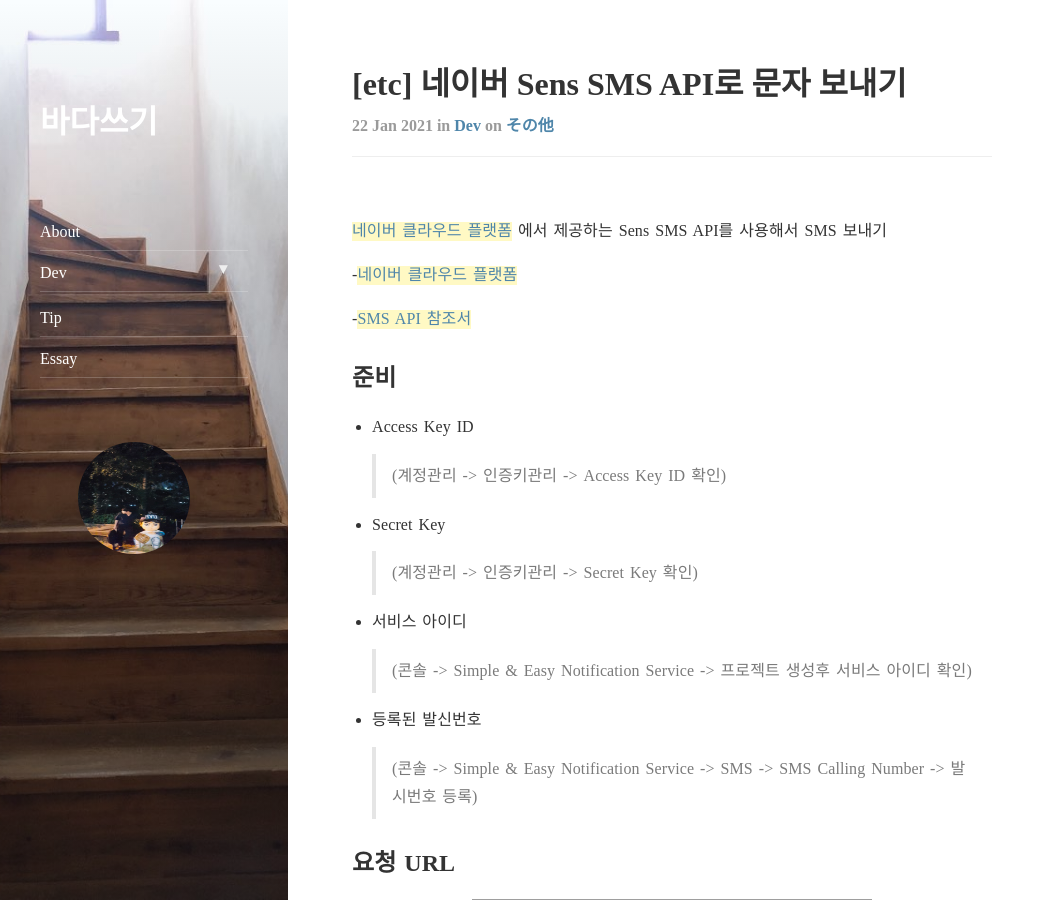
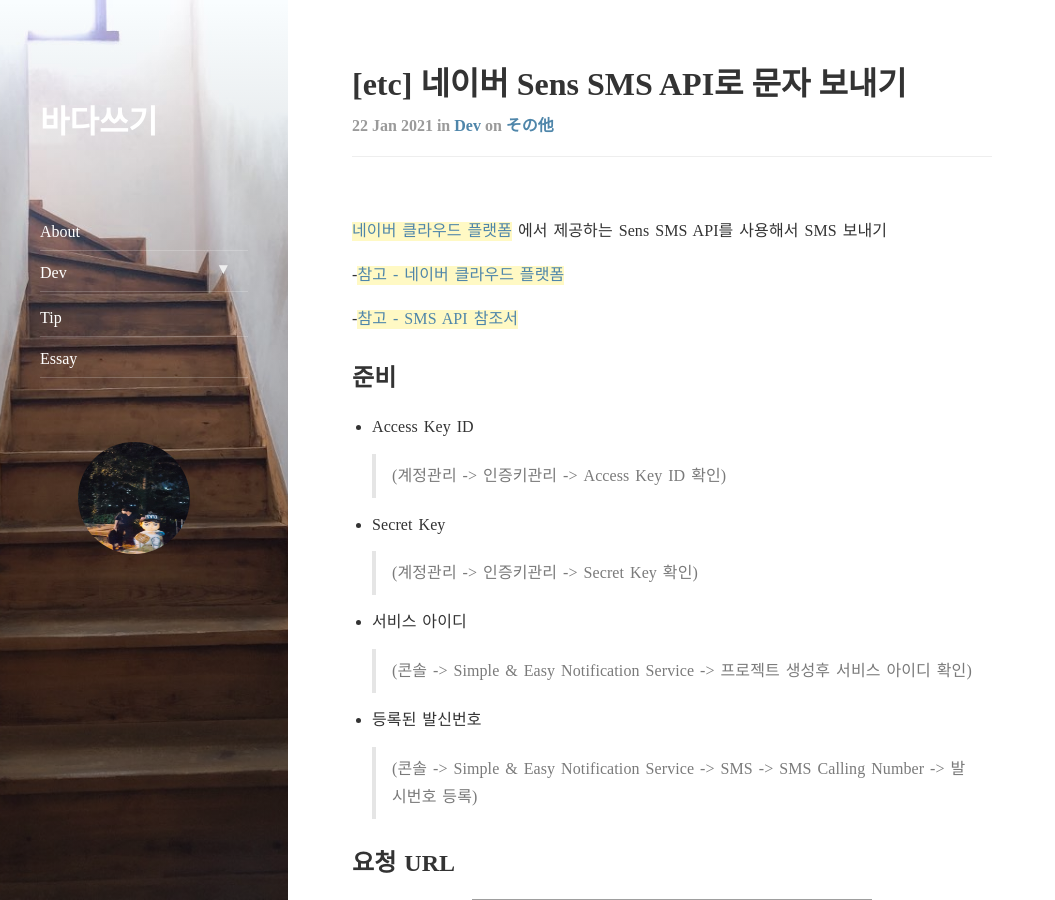
Before and after one commit to Chung10Kr/Chung10Kr.github.io, a Jekyll site: the page built from _posts/2021-01-22-sendSmsApi.markdown, in a window 1280 px wide and 900 px high. Shown: the whole window, without its empty margins (0-1055 px from the left). Built offline with Jekyll 4.4.1, drawn with Linux system fonts in a browser that asks for light colours; nearby versions of some CDN libraries; comment, search, counter and statistics services are not loaded.

Commit message:
no message

```diff
--- a/_posts/2021-01-22-sendSmsApi.markdown
+++ b/_posts/2021-01-22-sendSmsApi.markdown
@@ -9,10 +9,10 @@ tags: etc
 [네이버 클라우드 플랫폼](https://www.ncloud.com/) 에서 제공하는 Sens SMS API를 사용해서 SMS 보내기
 
 
--[네이버 클라우드 플랫폼](https://www.ncloud.com/)
+-[참고 - 네이버 클라우드 플랫폼](https://www.ncloud.com/)
 
 
--[SMS API 참조서](https://apidocs.ncloud.com/ko/ai-application-service/sens/sms_v2/)
+-[참고 - SMS API 참조서](https://apidocs.ncloud.com/ko/ai-application-service/sens/sms_v2/)
 
 
 
```
